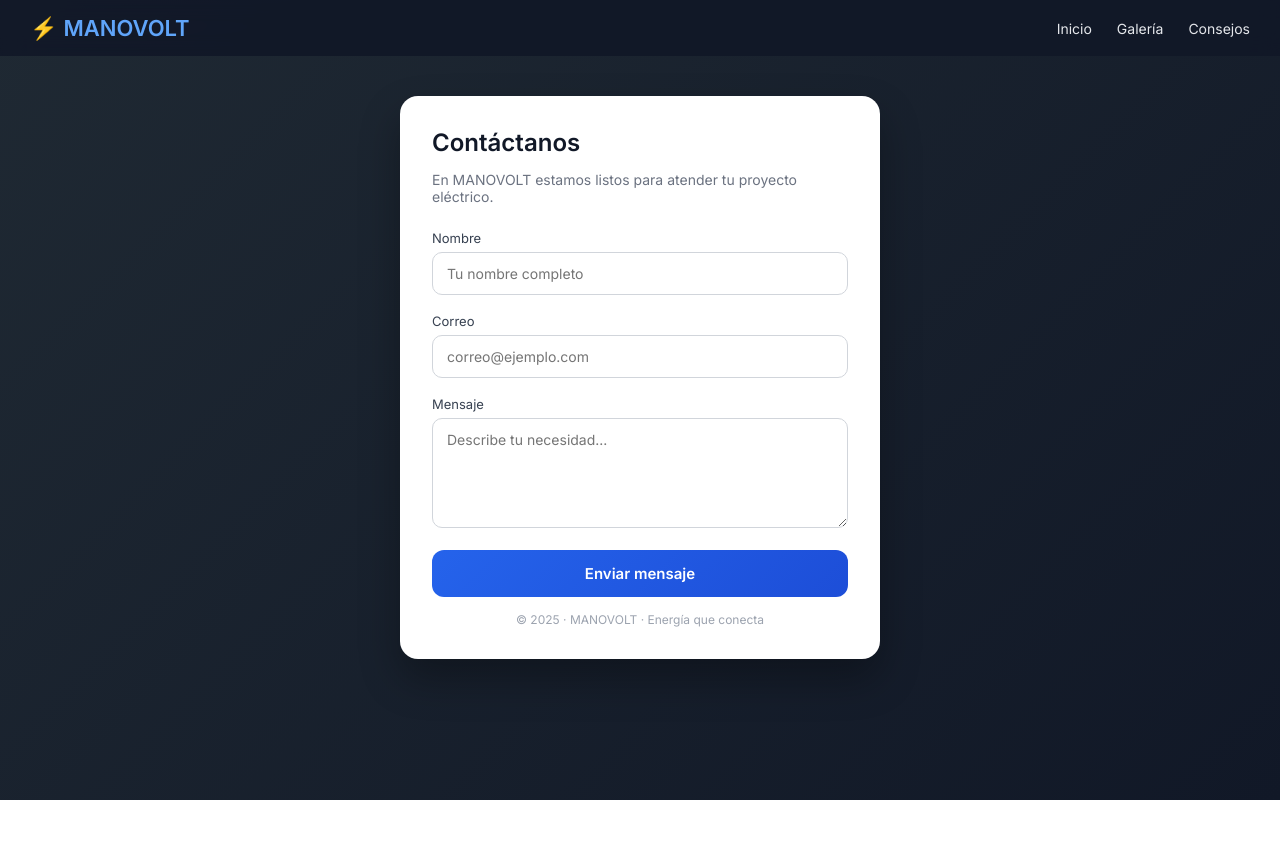
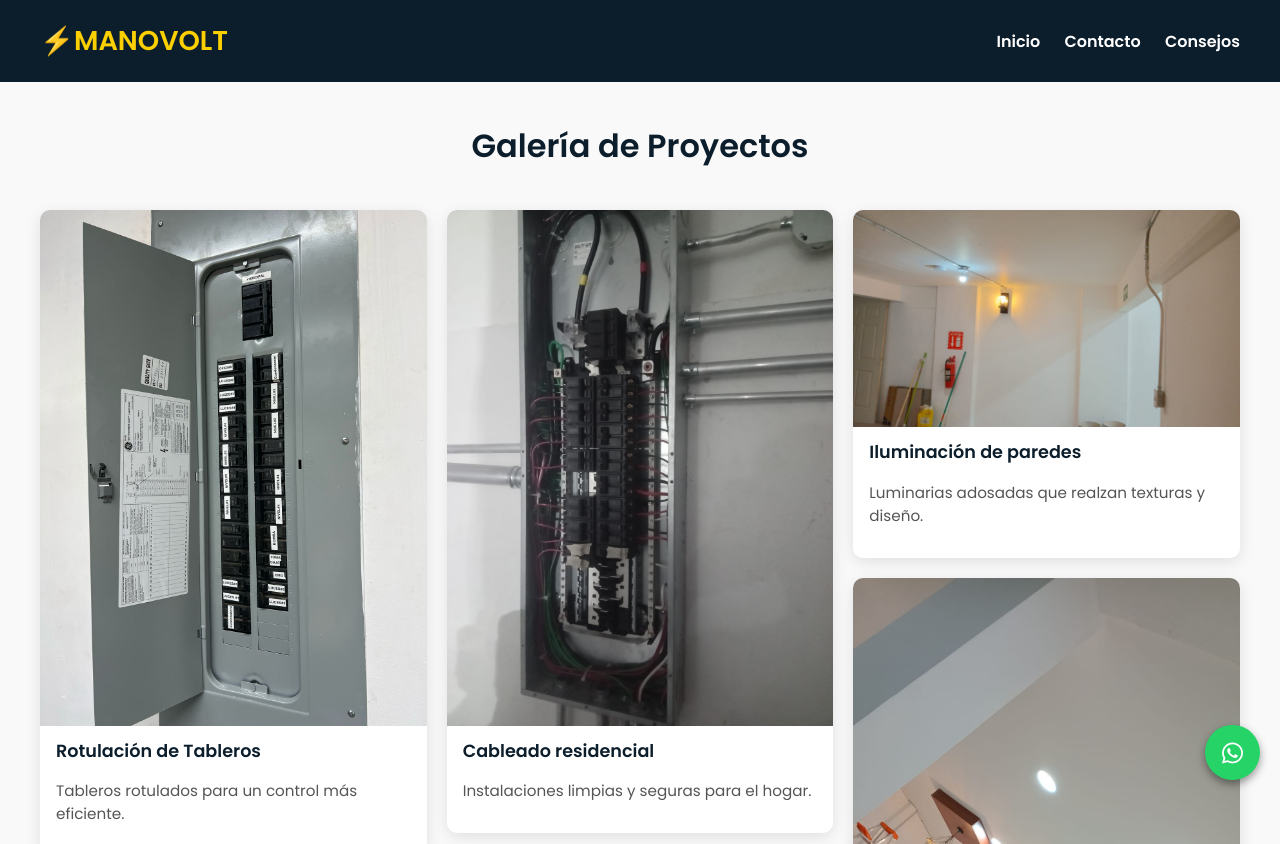
Before and after one commit to alvaroesau/ManoVolts, a plain HTML site: page galeria.html in a window 1280 px wide. Shown: the top 844 px of the page. Before the commit the page ends 800 px from the top, so only its background shows below. Drawn offline with nearby package versions, Linux system fonts and the light colour scheme.

Commit message:
Update galeria.html

```diff
--- a/galeria.html
+++ b/galeria.html
@@ -1,265 +1,263 @@
 <!DOCTYPE html>
 <html lang="es">
 <head>
-<meta charset="UTF-8">
-<meta name="viewport" content="width=device-width, initial-scale=1.0">
-<title>Contacto | MANOVOLT</title>
+  <meta charset="UTF-8" />
+  <meta name="viewport" content="width=device-width, initial-scale=1.0" />
+  <title>Galería - MANOVOLT</title>
+  <link rel="stylesheet" href="https://cdnjs.cloudflare.com/ajax/libs/font-awesome/6.4.0/css/all.min.css" />
+  <link href="https://fonts.googleapis.com/css2?family=Poppins:wght@400;600&display=swap" rel="stylesheet">
+  <style>
+    body {
+      margin: 0;
+      font-family: 'Poppins', sans-serif;
+      background-color: #f9f9f9;
+      color: #333;
+    }
 
-<!-- Fuente -->
-<link href="https://fonts.googleapis.com/css2?family=Inter:wght@300;400;600&display=swap" rel="stylesheet">
+    header {
+      display: flex;
+      justify-content: space-between;
+      align-items: center;
+      padding: 20px 40px;
+      background-color: #0c1e2c;
+      position: sticky;
+      top: 0;
+      z-index: 100;
+    }
 
-<style>
-* {
-  box-sizing: border-box;
-  font-family: 'Inter', sans-serif;
-}
+    .logo {
+      font-size: 1.7rem;
+      font-weight: bold;
+      color: #fcd000;
+    }
 
-body {
-  margin: 0;
-  background: linear-gradient(135deg, #1f2933, #111827);
-  min-height: 100vh;
-  color: #111827;
-}
+    nav a {
+      margin-left: 20px;
+      color: white;
+      text-decoration: none;
+      font-weight: 600;
+      transition: color 0.3s;
+    }
 
-/* ===== HEADER ===== */
-header {
-  background: rgba(17,24,39,0.9);
-  backdrop-filter: blur(10px);
-  padding: 15px 30px;
-  display: flex;
-  justify-content: space-between;
-  align-items: center;
-}
+    nav a:hover {
+      color: #fcd000;
+    }
 
-.logo {
-  font-size: 22px;
-  font-weight: 600;
-  color: #fff;
-}
+    h1 {
+      text-align: center;
+      margin-top: 40px;
+      color: #0c1e2c;
+    }
 
-.logo span {
-  margin-left: 6px;
-  color: #60a5fa;
-}
+    .gallery {
+      columns: 1;
+      column-gap: 20px;
+      max-width: 1200px;
+      margin: 40px auto;
+      padding: 0 20px;
+    }
 
-nav {
-  display: flex;
-  gap: 25px;
-}
+    .gallery-item {
+      break-inside: avoid;
+      margin-bottom: 20px;
+      background: white;
+      border-radius: 10px;
+      overflow: hidden;
+      box-shadow: 0 4px 15px rgba(0, 0, 0, 0.1);
+      transition: transform 0.3s;
+    }
 
-nav a {
-  color: #e5e7eb;
-  text-decoration: none;
-  font-size: 14px;
-  position: relative;
-}
+    .gallery-item:hover {
+      transform: translateY(-5px);
+    }
 
-nav a::after {
-  content: "";
-  position: absolute;
-  left: 0;
-  bottom: -4px;
-  width: 0;
-  height: 2px;
-  background: #60a5fa;
-  transition: width 0.3s;
-}
+    .gallery-item img {
+      width: 100%;
+      display: block;
+      transition: transform 0.3s;
+      cursor: pointer;
+    }
 
-nav a:hover::after {
-  width: 100%;
-}
+    .gallery-item img:hover {
+      transform: scale(1.02);
+    }
 
-/* ===== CONTENEDOR ===== */
-.main {
-  display: flex;
-  align-items: center;
-  justify-content: center;
-  padding: 40px 20px;
-}
+    .gallery-item h3 {
+      margin: 0;
+      padding: 12px 16px 0;
+      font-size: 1.1rem;
+      color: #0c1e2c;
+    }
 
-/* ===== FORM CARD ===== */
-.contact-card {
-  background: #ffffff;
-  max-width: 480px;
-  width: 100%;
-  padding: 32px;
-  border-radius: 18px;
-  box-shadow: 0 20px 40px rgba(0,0,0,0.3);
-  animation: fadeIn 0.8s ease;
-}
+    .gallery-item p {
+      padding: 0 16px 16px;
+      font-size: 0.95rem;
+      color: #555;
+    }
 
-@keyframes fadeIn {
-  from { opacity: 0; transform: translateY(20px); }
-  to { opacity: 1; transform: translateY(0); }
-}
+    /* Responsive grid */
+    @media (min-width: 600px) {
+      .gallery {
+        columns: 2;
+      }
+    }
 
-.contact-card h2 {
-  margin: 0 0 10px;
-  font-weight: 600;
-}
+    @media (min-width: 900px) {
+      .gallery {
+        columns: 3;
+      }
+    }
 
-.contact-card p {
-  font-size: 14px;
-  color: #6b7280;
-  margin-bottom: 25px;
-}
+    /* Lightbox overlay */
+    .lightbox {
+      position: fixed;
+      top: 0; left: 0;
+      width: 100%; height: 100%;
+      background: rgba(0, 0, 0, 0.85);
+      display: none;
+      justify-content: center;
+      align-items: center;
+      z-index: 999;
+    }
 
-/* ===== CAMPOS ===== */
-.field {
-  margin-bottom: 18px;
-}
+    .lightbox img {
+      max-width: 90%;
+      max-height: 80vh;
+      border-radius: 10px;
+    }
 
-.field label {
-  font-size: 13px;
-  font-weight: 500;
-  color: #374151;
-  margin-bottom: 6px;
-  display: block;
-}
+    .lightbox:target {
+      display: flex;
+    }
 
-.field input,
-.field textarea {
-  width: 100%;
-  padding: 12px 14px;
-  border-radius: 10px;
-  border: 1px solid #d1d5db;
-  font-size: 14px;
-  transition: 0.3s;
-}
+    footer {
+      background-color: #0c1e2c;
+      text-align: center;
+      padding: 20px;
+      color: #ccc;
+      position: relative;
+    }
 
-.field textarea {
-  resize: vertical;
-  min-height: 110px;
-}
+    .social-icons {
+      margin-top: 10px;
+    }
 
-.field input:focus,
-.field textarea:focus {
-  outline: none;
-  border-color: #2563eb;
-  box-shadow: 0 0 0 3px rgba(37,99,235,0.15);
-}
+    .social-icons a {
+      margin: 0 10px;
+      color: #ccc;
+      transition: color 0.3s;
+      font-size: 1.2rem;
+    }
 
-/* ===== BOTON ===== */
-button {
-  width: 100%;
-  padding: 14px;
-  background: linear-gradient(135deg, #2563eb, #1d4ed8);
-  color: #fff;
-  font-size: 15px;
-  font-weight: 600;
-  border: none;
-  border-radius: 12px;
-  cursor: pointer;
-  transition: 0.2s;
-}
+    .social-icons a:hover {
+      color: #fcd000;
+    }
 
-button:hover {
-  transform: translateY(-1px);
-  box-shadow: 0 10px 20px rgba(37,99,235,0.35);
-}
+    /* WhatsApp flotante */
+    .whatsapp-float {
+      position: fixed;
+      bottom: 20px;
+      right: 20px;
+      background-color: #25d366;
+      color: #fff;
+      border-radius: 50%;
+      width: 55px;
+      height: 55px;
+      display: flex;
+      align-items: center;
+      justify-content: center;
+      font-size: 1.5rem;
+      box-shadow: 0 4px 8px rgba(0, 0, 0, 0.4);
+      z-index: 999;
+      text-decoration: none;
+      transition: transform 0.3s ease;
+    }
 
-button:disabled {
-  opacity: 0.6;
-  cursor: not-allowed;
-}
-
-/* ===== FOOTER ===== */
-.form-footer {
-  text-align: center;
-  font-size: 12px;
-  color: #9ca3af;
-  margin-top: 15px;
-}
-
-/* ===== RESPONSIVE ===== */
-@media (max-width: 600px) {
-  header {
-    flex-direction: column;
-    gap: 12px;
-  }
-
-  nav {
-    gap: 18px;
-  }
-}
-</style>
+    .whatsapp-float:hover {
+      transform: scale(1.1);
+    }
+  </style>
 </head>
-
 <body>
 
 <header>
   <div class="logo">⚡<span>MANOVOLT</span></div>
   <nav>
     <a href="index.html">Inicio</a>
-    <a href="galeria.html">Galería</a>
+    <a href="formulario.html">Contacto</a>
     <a href="consejos.html">Consejos</a>
   </nav>
 </header>
 
-<div class="main">
-  <div class="contact-card">
-    <h2>Contáctanos</h2>
-    <p>En MANOVOLT estamos listos para atender tu proyecto eléctrico.</p>
+<h1>Galería de Proyectos</h1>
 
-    <form id="contactForm">
+<main>
+  <section class="gallery">
+    <div class="gallery-item">
+      <a href="#img1"><img src="proyecto1.jpg" alt="Instalación de luminarias"></a>
+      <h3>Rotulación de Tableros</h3>
+      <p>Tableros rotulados para un control más eficiente.</p>
+    </div>
+    <div class="gallery-item">
+      <a href="#img2"><img src="proyecto2.png" alt="Instalación eléctrica comercial"></a>
+      <h3>Instalación eléctrica comercial</h3>
+      <p>Montajes seguros para negocios y oficinas.</p>
+    </div>
+    <div class="gallery-item">
+      <a href="#img3"><img src="proyecto3.jpg" alt="Mantenimiento eléctrico"></a>
+      <h3>Mantenimiento y reparación eléctrica</h3>
+      <p>Soluciones preventivas y correctivas efectivas.</p>
+    </div>
+    <div class="gallery-item">
+      <a href="#img4"><img src="proyecto4.jpg" alt="Cableado residencial"></a>
+      <h3>Cableado residencial</h3>
+      <p>Instalaciones limpias y seguras para el hogar.</p>
+    </div>
+    <div class="gallery-item">
+      <a href="#img5"><img src="imagen01.jpg" alt="Canalizado decorativo"></a>
+      <h3>Canalizado decorativo</h3>
+      <p>Estética funcional para ambientes modernos.</p>
+    </div>
+    <div class="gallery-item">
+      <a href="#img6"><img src="imagen02.jpg" alt="Luminaria decorativa"></a>
+      <h3>Luminaria decorativa</h3>
+      <p>Ambientes cálidos con luz ambiental dirigida.</p>
+    </div>
+    <div class="gallery-item">
+      <a href="#img7"><img src="imagen03.jpg" alt="Iluminación de paredes"></a>
+      <h3>Iluminación de paredes</h3>
+      <p>Luminarias adosadas que realzan texturas y diseño.</p>
+    </div>
+    <div class="gallery-item">
+      <a href="#img8"><img src="imagen04.jpg" alt="Cielo falso con luminarias"></a>
+      <h3>Cielo falso con iluminación</h3>
+      <p>Instalación profesional de techos e iluminación.</p>
+    </div>
+  </section>
+</main>
 
-      <div class="field">
-        <label>Nombre</label>
-        <input type="text" name="name" placeholder="Tu nombre completo" required>
-      </div>
+<!-- Lightbox -->
+<div class="lightbox" id="img1"><img src="proyecto1.jpg" alt="Imagen ampliada"></div>
+<div class="lightbox" id="img2"><img src="proyecto2.png" alt="Imagen ampliada"></div>
+<div class="lightbox" id="img3"><img src="proyecto3.jpg" alt="Imagen ampliada"></div>
+<div class="lightbox" id="img4"><img src="proyecto4.jpg" alt="Imagen ampliada"></div>
+<div class="lightbox" id="img5"><img src="imagen01.jpg" alt="Imagen ampliada"></div>
+<div class="lightbox" id="img6"><img src="imagen02.jpg" alt="Imagen ampliada"></div>
+<div class="lightbox" id="img7"><img src="imagen03.jpg" alt="Imagen ampliada"></div>
+<div class="lightbox" id="img8"><img src="imagen04.jpg" alt="Imagen ampliada"></div>
 
-      <div class="field">
-        <label>Correo</label>
-        <input type="email" name="email" placeholder="correo@ejemplo.com" required>
-      </div>
+<footer>
+  © 2025 MANOVOLT - Todos los derechos reservados
+  <div class="social-icons">
+    <a href="https://facebook.com" target="_blank"><i class="fab fa-facebook-f"></i></a>
+    <a href="https://instagram.com" target="_blank"><i class="fab fa-instagram"></i></a>
+    <a href="mailto:manovolt@ejemplo.com"><i class="fas fa-envelope"></i></a>
+  </div>
+</footer>
 
-      <div class="field">
-        <label>Mensaje</label>
-        <textarea name="message" placeholder="Describe tu necesidad..." required></textarea>
-      </div>
-
-      <input type="hidden" name="title" value="Nuevo mensaje desde la web MANOVOLT">
-      <input type="hidden" name="time">
-
-      <button type="submit" id="button">Enviar mensaje</button>
-    </form>
-
-    <div class="form-footer">
-      © 2025 · MANOVOLT · Energía que conecta
-    </div>
-  </div>
-</div>
-
-<script src="https://cdn.jsdelivr.net/npm/@emailjs/browser@4/dist/email.min.js"></script>
-
-<script>
-  emailjs.init('0PLfR-KE2ltraudma');
-
-  const form = document.getElementById('contactForm');
-  const button = document.getElementById('button');
-
-  form.addEventListener('submit', function(e) {
-    e.preventDefault();
-
-    form.time.value = new Date().toLocaleString();
-    button.disabled = true;
-    button.textContent = 'Enviando...';
-
-    emailjs.sendForm('default_service', 'template_4yfqrmy', form)
-      .then(() => {
-        alert('Mensaje enviado correctamente ⚡');
-        form.reset();
-      })
-      .catch(err => {
-        console.error(err);
-        alert('Error al enviar el mensaje');
-      })
-      .finally(() => {
-        button.disabled = false;
-        button.textContent = 'Enviar mensaje';
-      });
-  });
-</script>
+<a href="https://wa.me/5211234567890" class="whatsapp-float" target="_blank" title="Contáctanos por WhatsApp">
+  <i class="fab fa-whatsapp"></i>
+</a>
 
 </body>
 </html>
```
